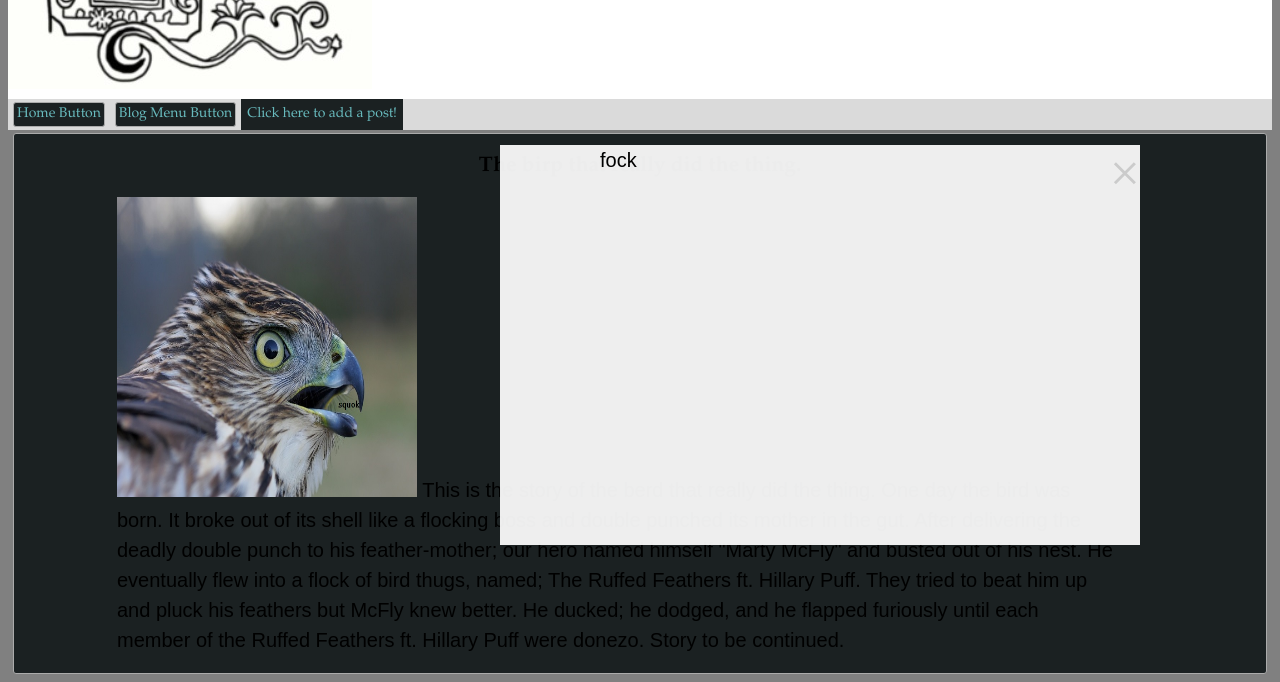
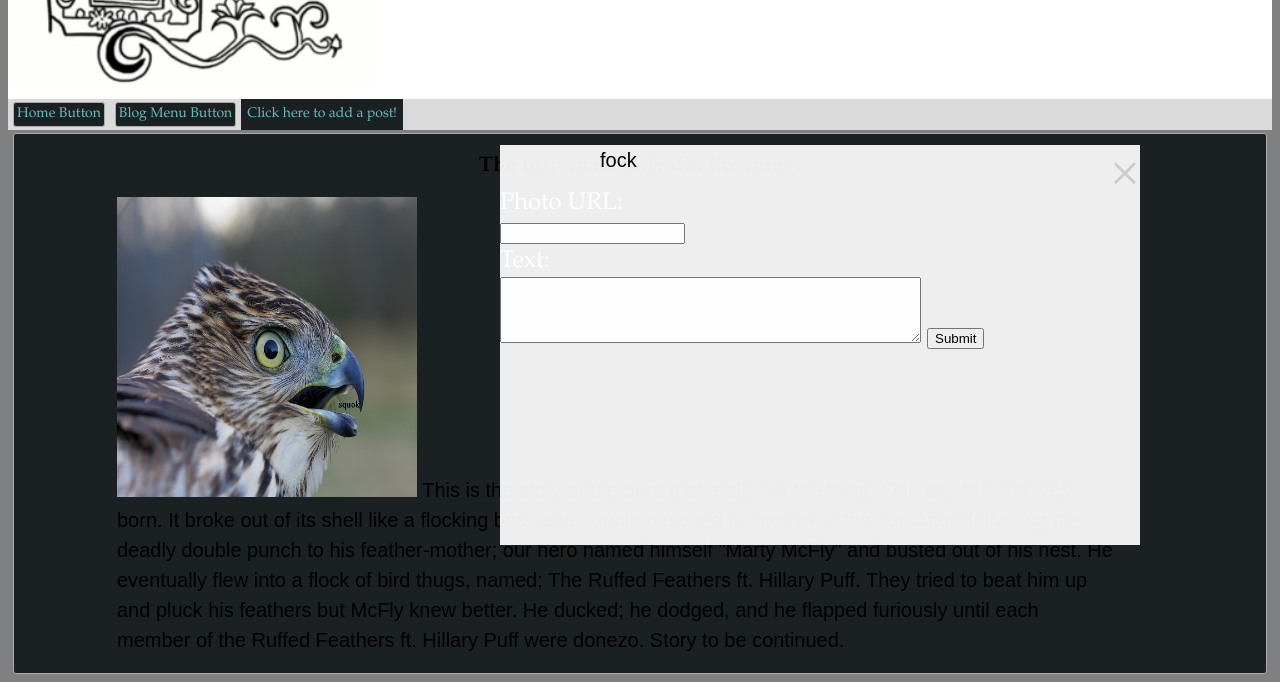
Before and after one commit to BrandonW24/CS290-Final, a website: page CS290-Final-master/CS290-Final-master/public/memes.html in a window 1280 px wide. Both pictures are taken after a click on the button "Click here to add a post!". Shown: the part 195-877 px from the top of the page. Drawn offline with Linux system fonts and the light colour scheme.

Commit message:
added in text area for people to type in things

```diff
--- a/CS290-Final-master/CS290-Final-master/public/memes.html
+++ b/CS290-Final-master/CS290-Final-master/public/memes.html
@@ -30,6 +30,15 @@
                         <div class "modal-content">
                             <span class = "closeBUTT">&times;</span>
                             <p>fock</p>
+                            <!--<form action="/someotherpage.html"> this is to send info to another page -->
+                                Photo URL:
+                                <br>
+                                <input type="text" name = "photoURL">
+                                <br>
+                                 Text:
+                                 <br>
+                                <textarea rows="4" cols="50"></textarea>
+                                <input type="submit" value="Submit">
                         </div>
                     </div>
 
```
Also changed, not shown: CS290-Final-master/CS290-Final-master/public/hotPocketPosts.html (+8 -0 lines).
